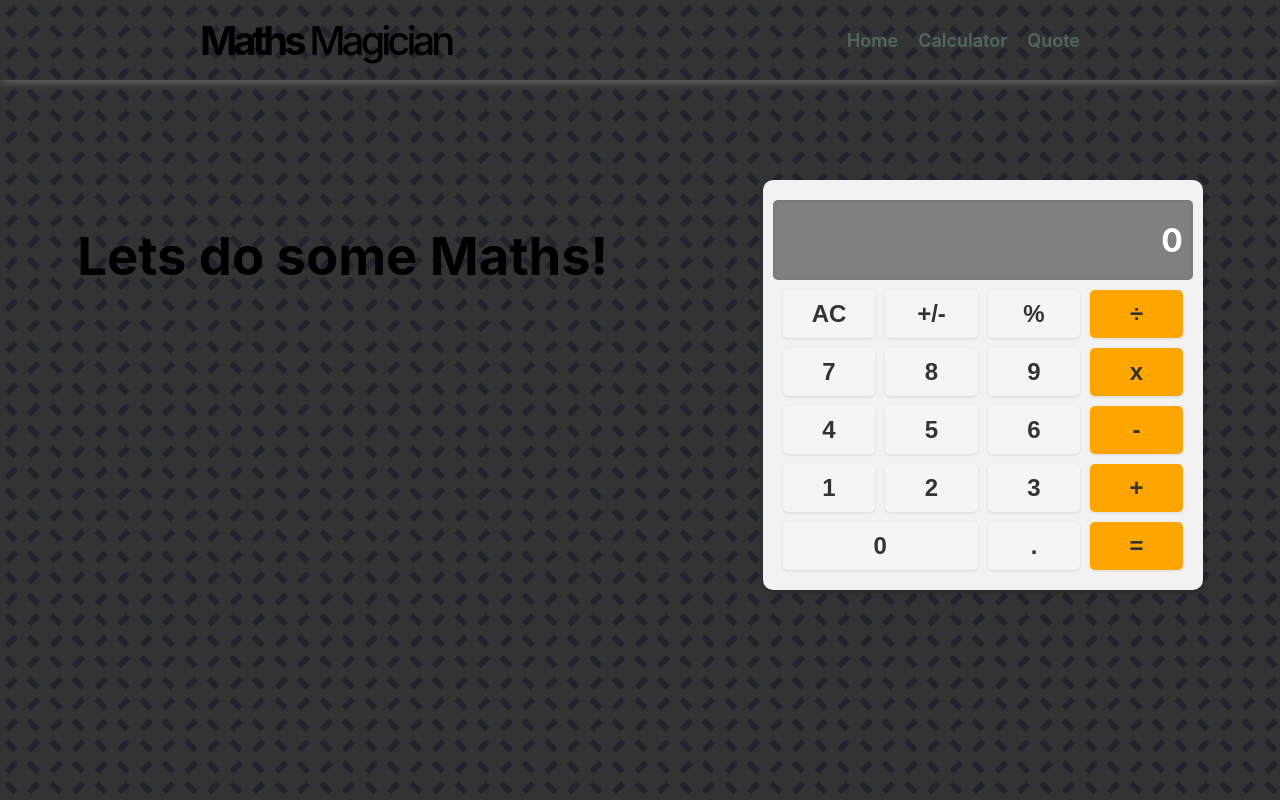
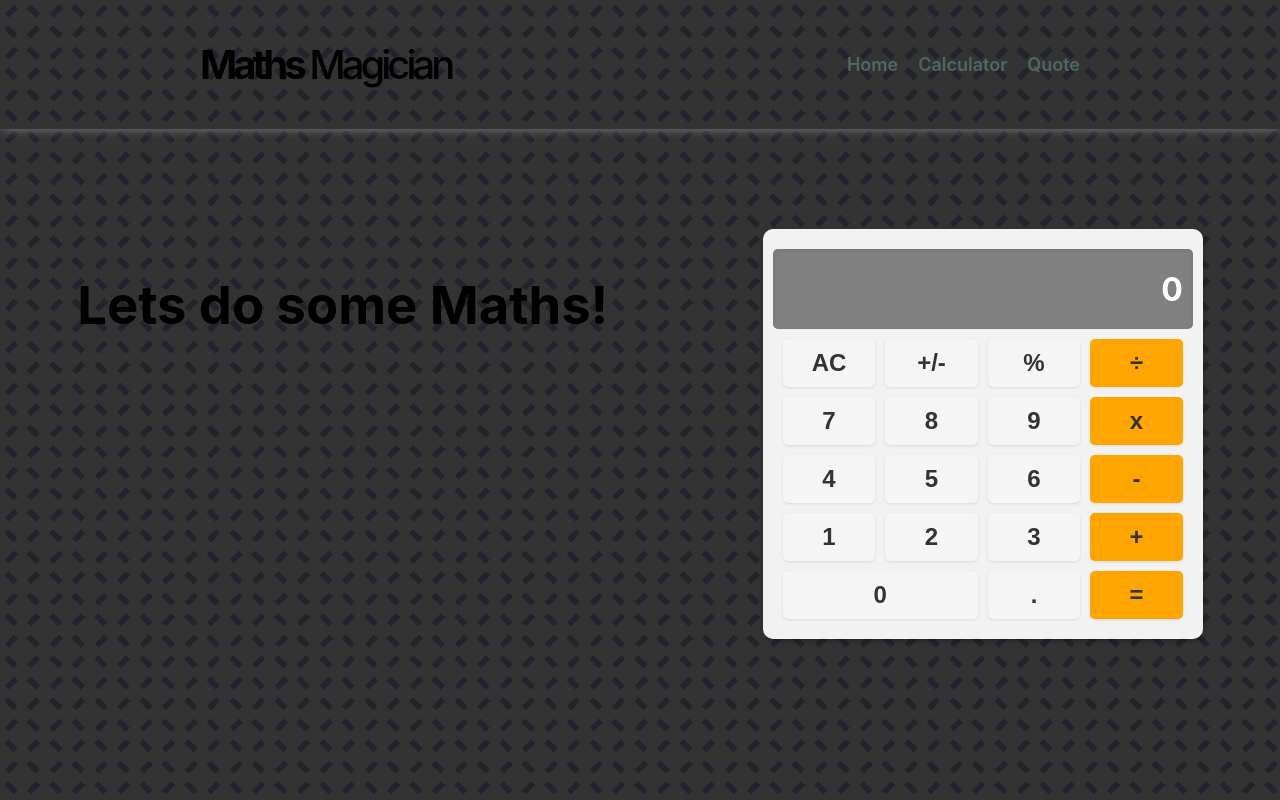
Before and after one commit to atok624/maths_magicians, a React (Create React App) app: page /calculator in a window 1280 px wide. Built offline with nearby package versions, Linux system fonts and the light colour scheme.

Commit message:
Make changes to the style

```diff
--- a/src/App.css
+++ b/src/App.css
@@ -1,7 +1,7 @@
 .navBar {
   width: 100%;
   margin-bottom: 100px;
-  height: 80px;
+  height: auto;
   display: flex;
   justify-content: space-between;
   align-items: center;
--- a/src/components/Calculator.css
+++ b/src/components/Calculator.css
@@ -85,7 +85,7 @@ body {
 }
 
 .white {
-  color: #ddd;
+  color: #fff;
 }
 
 .key {
```
Also changed, not shown: 1 other file (tests, documents, lock files or other folders).
